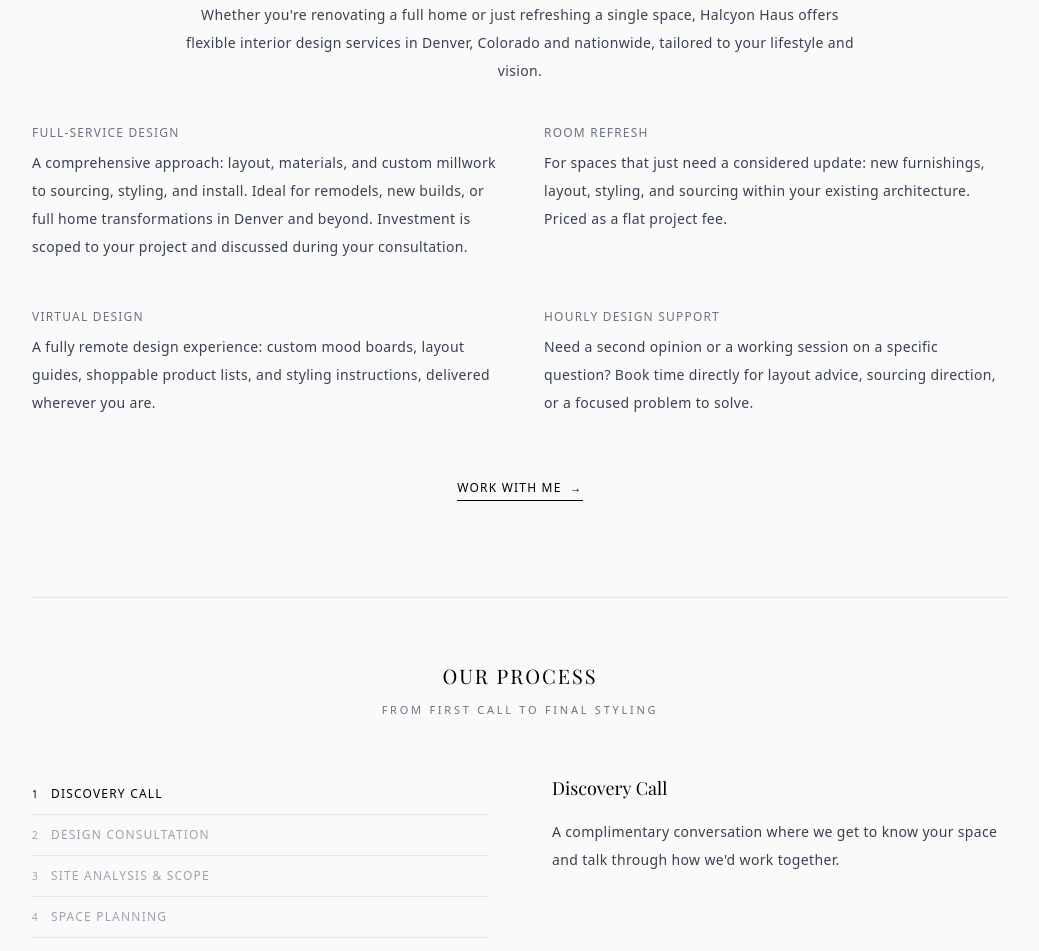
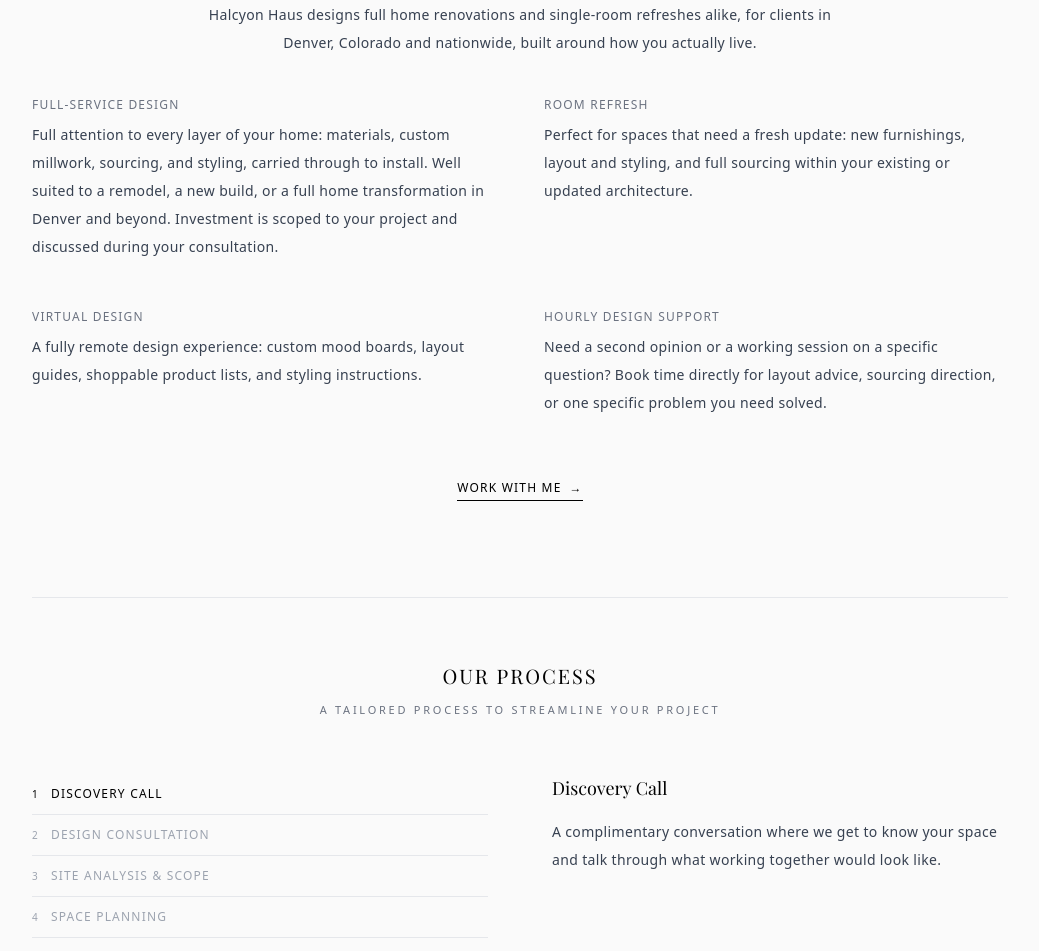
Before and after one commit to HalcyonHaus/halcyonhaus-site, a Next.js app: page /services in a window 1280 px wide. Shown: the part 220-1171 px from the top of the page, without its empty margins (120-1159 px from the left). Built offline with nearby package versions, Linux system fonts and the light colour scheme.

Commit message:
Update services.js

```diff
--- a/pages/services.js
+++ b/pages/services.js
@@ -36,7 +36,7 @@ const processSteps = [
   {
     title: "Discovery Call",
     description:
-      "A complimentary conversation where we get to know your space and talk through how we'd work together.",
+      "A complimentary conversation where we get to know your space and talk through what working together would look like.",
   },
   {
     title: "Design Consultation",
@@ -46,7 +46,7 @@ const processSteps = [
   {
     title: "Site Analysis & Scope",
     description:
-      "We measure the space, assess natural light and structural conditions, and define the full scope of the project together.",
+      "We measure the space, assess natural light and structural conditions, and define the full scope of the project.",
   },
   {
     title: "Space Planning",
@@ -56,7 +56,7 @@ const processSteps = [
   {
     title: "Concept & Mood Boards",
     description:
-      "Direction, palette, and material starting points come together here, reviewed with you at every step.",
+      "This is where direction, palette, and early material choices take shape, reviewed with you at every step.",
   },
   {
     title: "Material & Furnishings Selection",
@@ -71,7 +71,7 @@ const processSteps = [
   {
     title: "Execution & Installation",
     description:
-      "From contractor coordination to final styling, we bring the design to life and manage the details along the way.",
+      "Contractor coordination, ordering, tracking, and final installation: we manage the details so the design comes to life exactly as planned.",
   },
 ];
 
@@ -79,7 +79,7 @@ const faqs = [
   {
     question: "What's your process like?",
     answer:
-      "Getting to know you comes first. We spend time understanding how you live, what you want your home to feel like, and what would truly make the space work for your life. From there, we build out a full design process together, from concept through installation, tailored to your space and your vision.",
+      "Getting to know you comes first. We spend time understanding how you live and what you want your home to feel like, then shape the design around that. From there, we build out the full design process, concept through installation, centered on your space.",
   },
   {
     question: "Is there a fee for the discovery call?",
@@ -98,7 +98,7 @@ const faqs = [
   {
     question: "What if I already know my style, or have a clear vision?",
     answer:
-      "We're just as happy stepping into a supporting role, executing your vision with our knowledge of the process, from curating and sourcing to purchasing and installation.",
+      "We're just as happy stepping into a supporting role, executing your vision with our knowledge of the process: curating, sourcing, purchasing, and installing exactly what you have in mind.",
   },
   {
     question: "Do you work with my contractor, or bring your own team?",
@@ -185,32 +185,32 @@ export default function ServicesPage() {
         <div className="mt-16 grid grid-cols-1 md:grid-cols-12 gap-12 items-start">
           <div className="md:col-span-12 text-sm leading-7 tracking-wide font-inter text-gray-700 space-y-10">
             <p className="text-center max-w-2xl mx-auto">
-              Whether you're renovating a full home or just refreshing a single space, Halcyon Haus offers flexible interior design services in Denver, Colorado and nationwide, tailored to your lifestyle and vision.
+              Halcyon Haus designs full home renovations and single-room refreshes alike, for clients in Denver, Colorado and nationwide, built around how you actually live.
             </p>
 
             <div className="grid grid-cols-1 md:grid-cols-2 gap-12">
               <div>
                 <h2 className="uppercase text-xs tracking-widest text-gray-500 mb-2">FULL-SERVICE DESIGN</h2>
                 <p>
-                  A comprehensive approach: layout, materials, and custom millwork to sourcing, styling, and install. Ideal for remodels, new builds, or full home transformations in Denver and beyond. Investment is scoped to your project and discussed during your consultation.
+                  Full attention to every layer of your home: materials, custom millwork, sourcing, and styling, carried through to install. Well suited to a remodel, a new build, or a full home transformation in Denver and beyond. Investment is scoped to your project and discussed during your consultation.
                 </p>
               </div>
               <div>
                 <h2 className="uppercase text-xs tracking-widest text-gray-500 mb-2">ROOM REFRESH</h2>
                 <p>
-                  For spaces that just need a considered update: new furnishings, layout, styling, and sourcing within your existing architecture. Priced as a flat project fee.
+                  Perfect for spaces that need a fresh update: new furnishings, layout and styling, and full sourcing within your existing or updated architecture.
                 </p>
               </div>
               <div>
                 <h2 className="uppercase text-xs tracking-widest text-gray-500 mb-2">VIRTUAL DESIGN</h2>
                 <p>
-                  A fully remote design experience: custom mood boards, layout guides, shoppable product lists, and styling instructions, delivered wherever you are.
+                  A fully remote design experience: custom mood boards, layout guides, shoppable product lists, and styling instructions.
                 </p>
               </div>
               <div>
                 <h2 className="uppercase text-xs tracking-widest text-gray-500 mb-2">HOURLY DESIGN SUPPORT</h2>
                 <p>
-                  Need a second opinion or a working session on a specific question? Book time directly for layout advice, sourcing direction, or a focused problem to solve.
+                  Need a second opinion or a working session on a specific question? Book time directly for layout advice, sourcing direction, or one specific problem you need solved.
                 </p>
               </div>
             </div>
@@ -235,7 +235,7 @@ export default function ServicesPage() {
             OUR PROCESS
           </h2>
           <p className="mt-3 text-[11px] tracking-[0.25em] text-center uppercase text-gray-500 font-inter">
-            From First Call To Final Styling
+            A Tailored Process To Streamline Your Project
           </p>
 
           <div className="mt-14 grid grid-cols-1 md:grid-cols-2 gap-10 md:gap-16 items-start">
@@ -289,7 +289,7 @@ export default function ServicesPage() {
             TESTIMONIALS
           </h2>
           <p className="mt-3 text-[11px] tracking-[0.25em] text-center uppercase text-gray-500 font-inter">
-            From Denver To Palm Springs And Beyond
+            Kind Words From Clients Nationwide
           </p>
 
           <div className="mt-14 flex items-center justify-center gap-4 md:gap-8">
```
